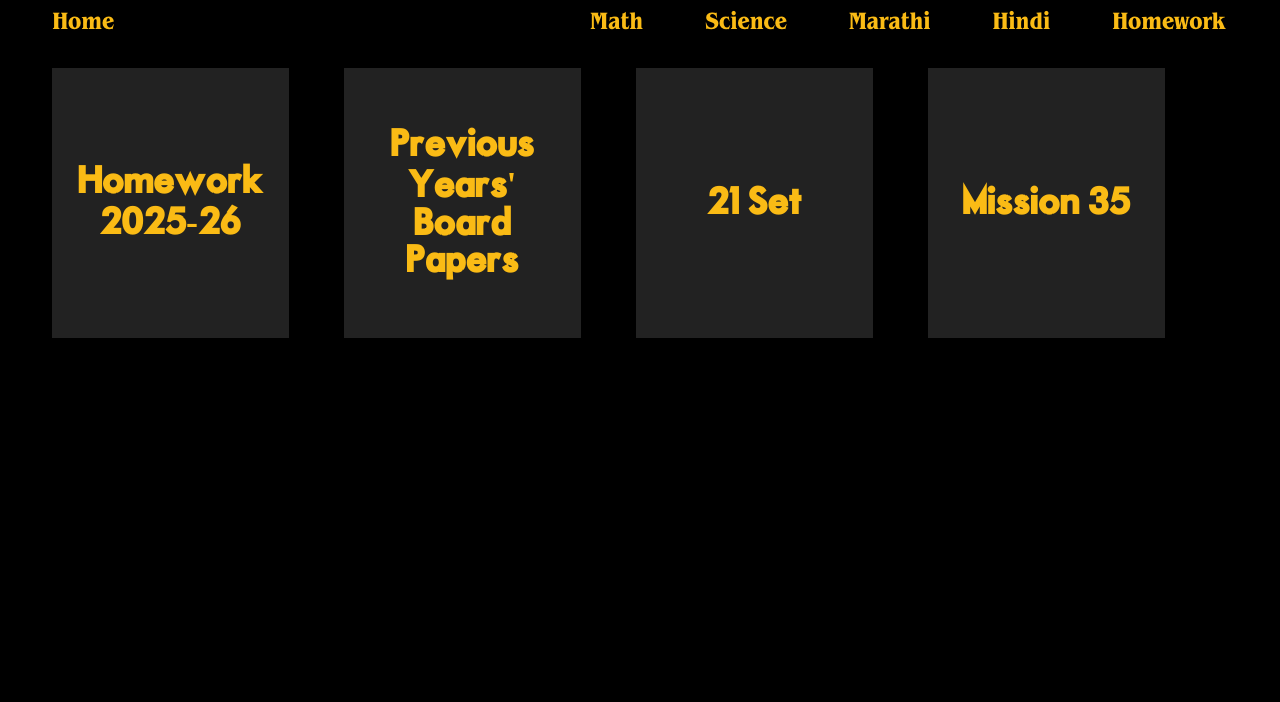
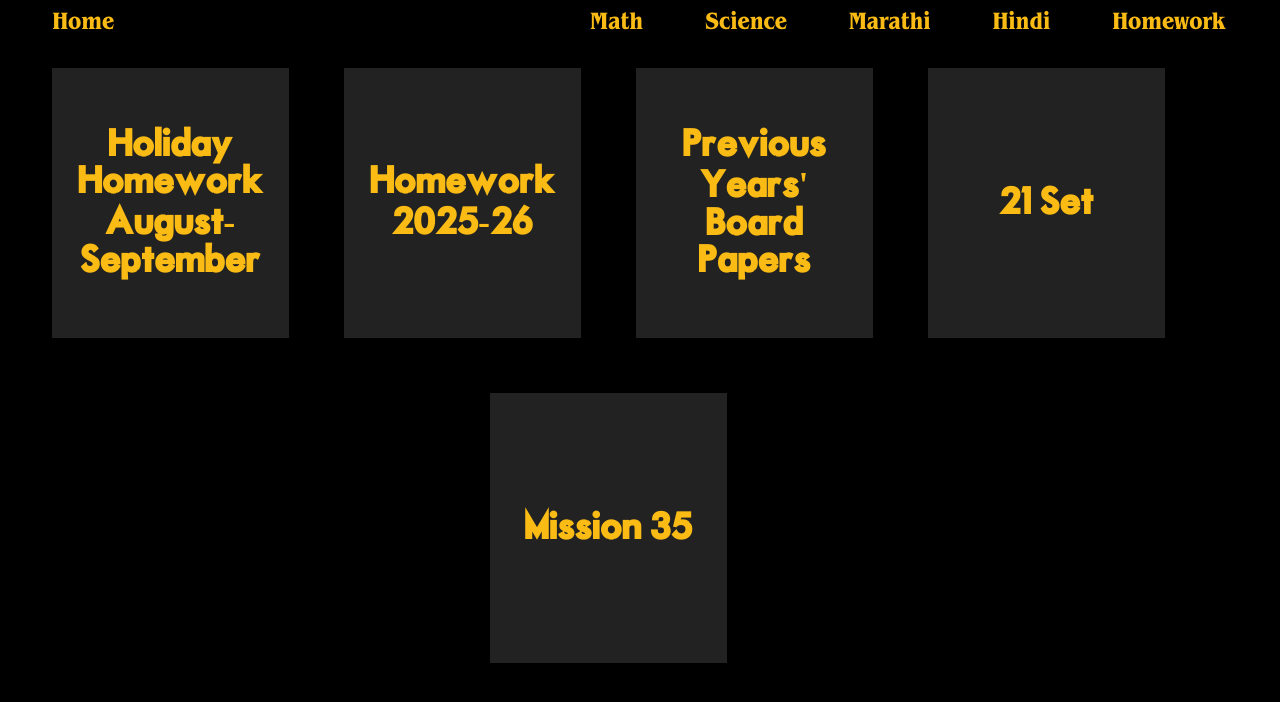
Before and after one commit to DhanushVDPT/sgvnext, a Next.js app: page / in a window 1280 px wide. Shown: the top 702 px of the page. Built offline with nearby package versions, Linux system fonts and the light colour scheme.

Commit message:
ganesh hw

```diff
--- a/pages/index.js
+++ b/pages/index.js
@@ -28,6 +28,11 @@ export default function Page() {
                 </div>
             </div> */}
             <div className="cardsbox">
+                    <Link target="#" href="https://docs.google.com/document/d/19sWFkFLVfj-ybXPhTzylj-eAvmLOJgriP1b0ulzMkr4/edit?tab=t.gqd3vwzg0xg7">
+                        <div className="card">
+                            <h2>Holiday Homework August-September</h2>
+                        </div>
+                    </Link>
                     <Link target="#" href="https://docs.google.com/document/d/1SOwEs_peG82KuqmWuSOxp6jvTKgmH3W_E9ehjhwMENM/edit?usp=sharing">
                         <div className="card">
                             <h2>Homework 2025-26</h2>
```
